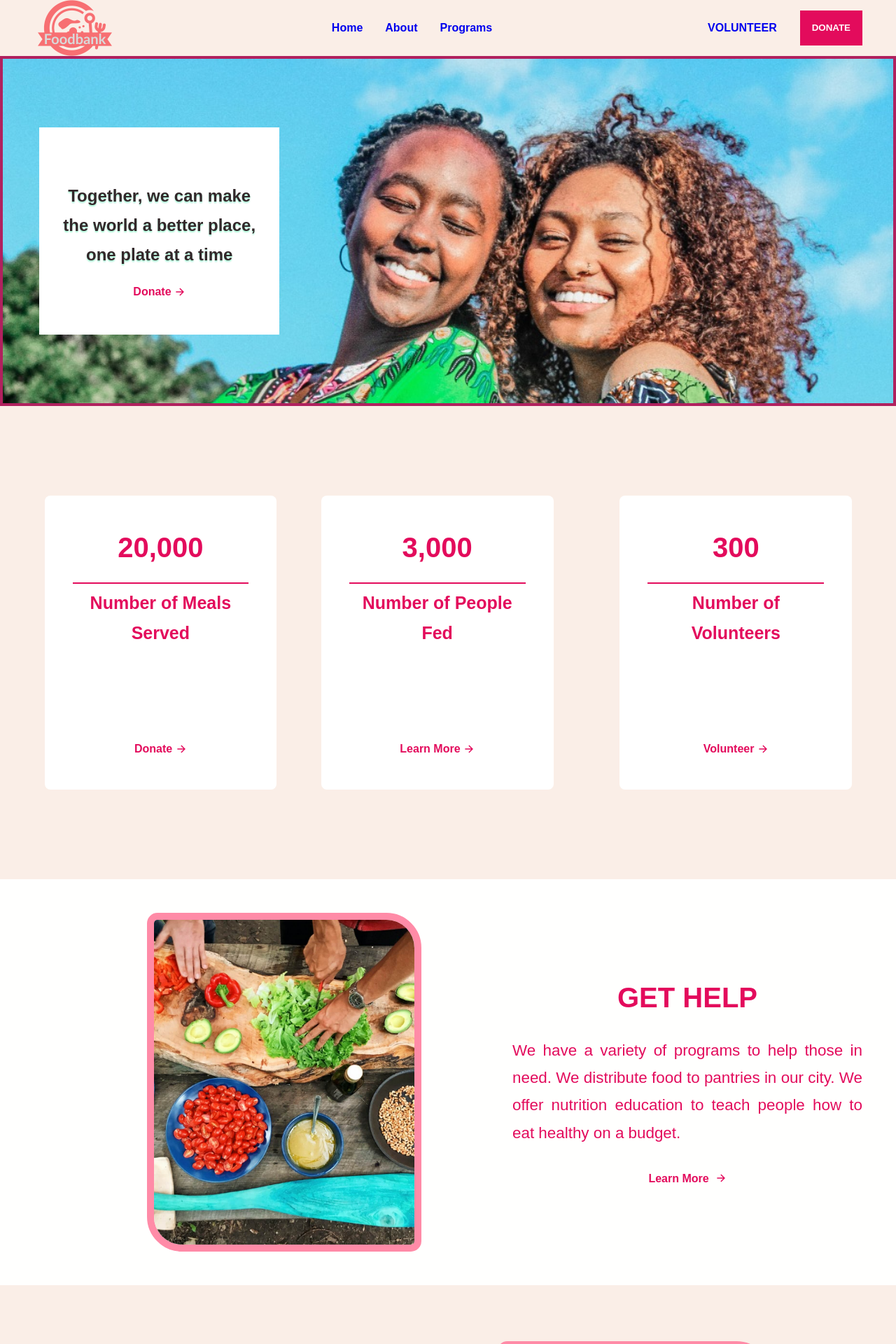
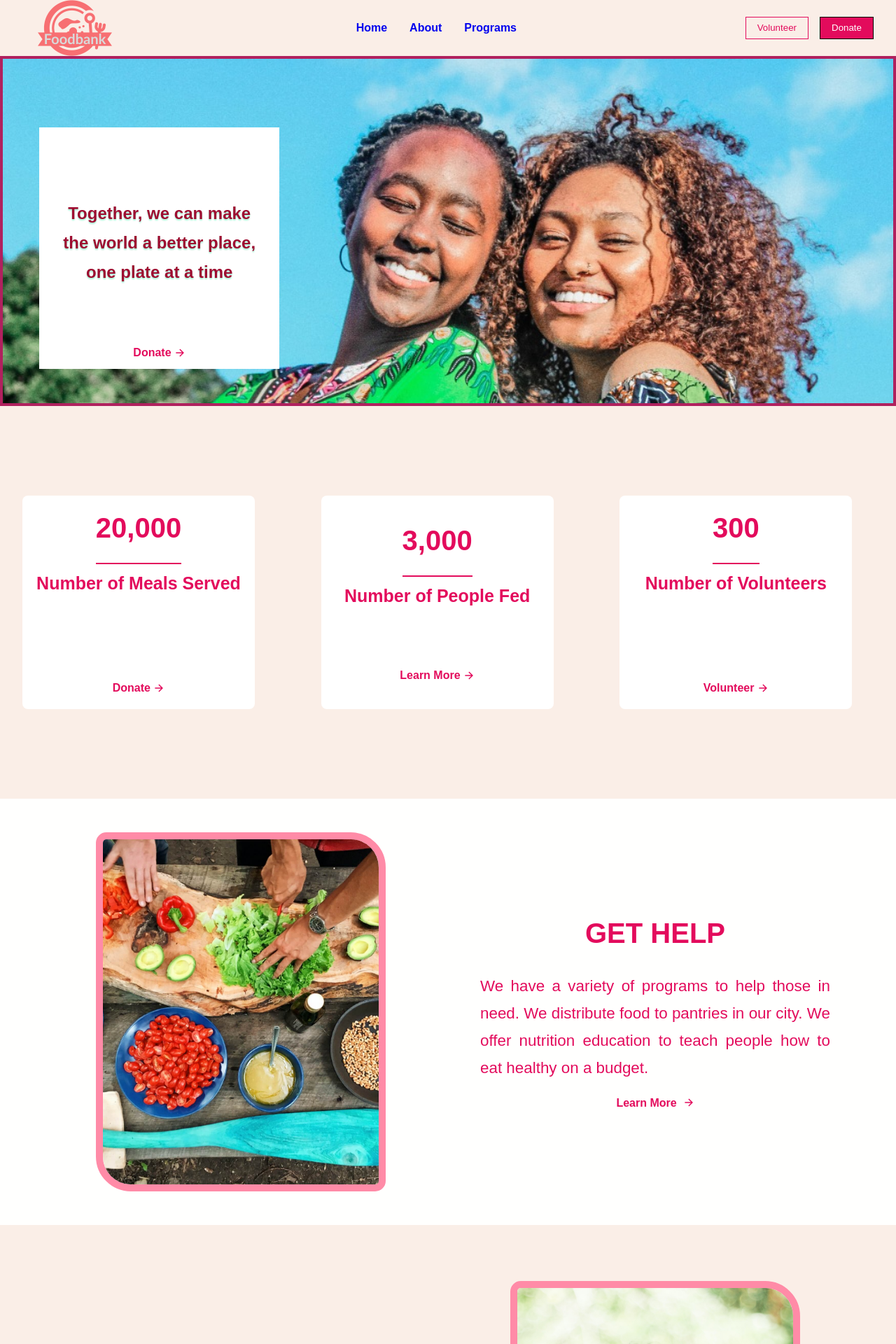
Before and after one commit to peteregbujie/foodbank-landing-page, a React (Create React App) app: page / in a window 1280 px wide. Shown: the top 1920 px of the page at 70% size. Built offline with nearby package versions, Linux system fonts and the light colour scheme.

Commit message:
Optimized CSS

```diff
--- a/src/App.css
+++ b/src/App.css
@@ -1,11 +1,12 @@
 :root {
  --background: #faeee7;
- --headline: #33272a;
+ --headline: #9e0d31;
  --text: #e30b5c;
  --main: #fffffe;
  --highlight: #ff8ba7;
  --secondary: #ffc6c7;
  --background2: #e30b5c;
+ --green: #004225;
 
  /*other vars */
  --transition: 0.3s ease-in-out all;
@@ -17,6 +18,8 @@
 *::before,
 *::after {
  box-sizing: border-box;
+ margin: 0;
+ padding: 0;
 }
 
 /* fonts */
@@ -102,7 +105,7 @@ span {
  align-items: center;
  font-weight: 600;
  color: var(--text);
- margin-top: 2rem;
+ margin-top: 1rem;
  transition: var(--transition);
 }
 
@@ -139,7 +142,6 @@ nav {
  grid-column: 1/2;
  grid-row: 3/4;
  margin: 4rem 2rem;
- margin-left: 4rem;
 }
 
 #card2 {
@@ -187,6 +189,8 @@ footer {
  overflow: hidden;
  background-image: url('../src/assets/happy.jpeg');
  background-size: 100% 100%;
+ min-width: 69%;
+ max-width: 20.75em;
 }
 
 .hero .inner {
@@ -230,15 +234,18 @@ span:hover {
 .card {
  display: flex;
  flex-direction: column;
+ justify-content: center;
+ align-items: center;
+ min-width: 60%;
  max-width: 20.75em;
  overflow: hidden;
  border-radius: 0.5em;
  text-decoration: none;
  background: white;
  margin: 1em;
- padding: 2.75em 2.5em;
+ padding: 1rem 1rem;
  box-shadow: 0 1.5em 2.5em -0.5em rgba(#000000, 0.1);
- transition: transform 0.45s ease, background 0.45s ease;
+ transition: transform 0.45s ease;
 }
 
 .card h3 {
@@ -258,18 +265,28 @@ span:hover {
  color: #ffffff;
  font-weight: 400;
  line-height: 1.8;
- margin: 0 0 1.25em;
+ margin: 0 0 0.5em;
  transform: translateY(-1em);
  transition: opacity 0.45s ease, transform 0.5s ease;
  text-align: justify;
  font-size: 1.25em;
 }
 
+.card .link-text {
+ display: flex;
+ justify-content: center;
+ align-items: center;
+ font-weight: 600;
+ color: var(--text);
+ margin-top: 2rem;
+ cursor: pointer;
+}
+
 .card:hover {
  background: var(--text);
  transform: scale(1.02);
 }
-.card:hover span {
+.card:hover .link-text {
  color: #fff;
 }
 .card:hover h3 {
@@ -282,10 +299,6 @@ span:hover {
 .card:hover p {
  opacity: 1;
  transform: none;
-}
-
-.card span:hover {
- color: var(--main);
 }
 
 @keyframes point {
@@ -306,24 +319,24 @@ span:hover {
 }
 
 .more__img {
- flex: 1;
- width: 100%;
+ max-width: 50%;
  display: flex;
  justify-content: center;
  align-items: flex-start;
- margin-left: 2rem;
 }
 
 .more__img img {
- width: 60%;
+ width: 90%;
+ display: block;
+ margin-left: auto;
+ margin-right: auto;
  border-radius: 15px 50px;
  border: 10px solid var(--highlight);
 }
 
 .more-text {
  max-width: 500px;
- text-align: justify;
- justify-self: center;
+ text-align: left;
  padding: 20px 0;
  margin: 0 auto;
  line-height: 1.7rem;
@@ -371,7 +384,7 @@ span:hover {
   grid-column: 1/2;
   grid-row: 3/4;
   margin: 4rem 2rem;
-  margin-left: 4rem;
+  place-items: center;
  }
 
  #card2 {
@@ -379,12 +392,14 @@ span:hover {
   grid-column: 2/3;
   grid-row: 3/4;
   margin: 4rem 2rem;
+  place-items: center;
  }
  #card3 {
   grid-area: card3;
   grid-column: 3/4;
   grid-row: 3/4;
   margin: 4rem 2rem;
+  place-items: center;
  }
 
  #more1 {
@@ -418,11 +433,12 @@ span:hover {
   text-decoration: none;
   border: 4px solid #b0215e;
   background-size: cover;
+  min-width: 100%;
  }
 
  .hero .inner {
   position: absolute;
-  height: 60%;
+  height: 70%;
   top: 20%;
   width: 27%;
   display: flex;
@@ -454,7 +470,6 @@ span:hover {
   color: var(--background2);
   margin-top: 2rem;
   transition: var(--transition);
-  margin-top: -1rem;
  }
 
  span:hover {
@@ -483,8 +498,9 @@ span:hover {
  /* Navbar */
  .app__navbar-right {
   display: flex;
-  justify-content: flex-end;
-  align-items: center;
+  justify-content: space-between;
+  align-items: left;
+  flex-direction: row;
  }
 
  .app__navbar-right a {
@@ -495,13 +511,13 @@ span:hover {
  }
 
  .app__navbar-right a:hover {
-  border-bottom: 1px solid var(--color-golden);
+  border-bottom: 1px solid var(--main);
  }
 
  .app__navbar-right div {
   width: 1px;
   height: 30px;
-  background: var(--color-grey);
+  background: var(--background2);
  }
 }
 
@@ -510,4 +526,22 @@ span:hover {
   margin-right: auto;
   margin-left: auto;
  }
+
+ .more__img img {
+  width: 70%;
+  display: block;
+  margin-left: auto;
+  margin-right: auto;
+  border-radius: 15px 50px;
+  border: 10px solid var(--highlight);
+ }
+
+ .more-text {
+  max-width: 500px;
+  text-align: justify;
+  justify-self: center;
+  padding: 20px 0;
+  margin: 0 auto;
+  line-height: 1.7rem;
+ }
 }
--- a/src/App.js
+++ b/src/App.js
@@ -9,7 +9,7 @@ function App() {
     return (
      <div className='container'>
       <Navbar />
-        <section id='hero' className='hero'>
+      <section id='hero' className='hero'>
        <div className='inner'>
         <p>
          Together, we can make the world a better place, one plate at a time
@@ -25,28 +25,28 @@ function App() {
        <h3>20,000</h3>
        <h4>Number of Meals Served</h4>
        <p>We have served over 20,000 meals.</p>
-       <span>
+       <div className='link-text'>
         Donate&nbsp;
         <IoArrowForwardSharp />
-       </span>
+       </div>
       </section>
       <section id='card2' className='card'>
        <h3>3,000</h3>
        <h4>Number of People Fed</h4>
        <p>We have fed over 3000 people.</p>
-       <span>
+       <div className='link-text'>
         Learn More&nbsp;
         <IoArrowForwardSharp />
-       </span>
+       </div>
       </section>
       <section id='card3' className='card'>
        <h3>300</h3>
        <h4>Number of Volunteers</h4>
        <p>Over 300 people have voluntered.</p>
-       <span>
+       <div className='link-text'>
         Volunteer&nbsp;
         <IoArrowForwardSharp />
-       </span>
+       </div>
       </section>
 
       <section id='more1' className='more'>
--- a/src/Navbar.css
+++ b/src/Navbar.css
@@ -90,18 +90,14 @@
  cursor: pointer;
  display: inline-block;
  background: none;
- border: 1px var(--background2) solid;
- background: var(--background2);
- color: var(--main);
- padding: 1rem;
+ border: 1px #000 solid;
+ padding: 7px 16px;
  line-height: 1.2;
  text-align: center;
  text-decoration: none;
- font-weight: bold;
- transition: all 300ms ease-in-out;
 }
-.btn:hover {
- font-size: 1.2rem;
+.btn:nth-child(1) {
+ margin-right: 1rem;
 }
 
 .btn-dark-outline {
@@ -125,7 +121,7 @@
 }
 
 .btn-dark:hover {
- background-color: var(--highlight);
+ background-color: var(--green);
 }
 
 .mobile-menu-bottom {
--- a/src/Navbar.js
+++ b/src/Navbar.js
@@ -7,8 +7,8 @@ const Navbar = () => {
   const [toggleMenu, setToggleMenu] = React.useState(false);
   return (
    <nav className='app__navbar'>
-          <div className='app__navbar-logo'>
-              <img src={logo} alt='logo' />
+    <div className='app__navbar-logo'>
+     <img src={logo} alt='logo' />
     </div>
     <ul className='app__navbar-links'>
      <li className='p__opensans'>
@@ -22,13 +22,8 @@ const Navbar = () => {
      </li>
     </ul>
     <div className='app__navbar-right'>
-     <a href='#login' className='p__opensans'>
-      VOLUNTEER
-     </a>
-     <div />
-     <a href='/' className='p__opensans'>
-      <button className='btn'>DONATE</button>
-     </a>
+     <button className='btn btn-dark-outline'>Volunteer</button>
+     <button className='btn btn-dark'>Donate</button>
     </div>
 
     <div className='app__navbar-smallscreen'>
```
Also changed, not shown: public/screenshot.png (added).
